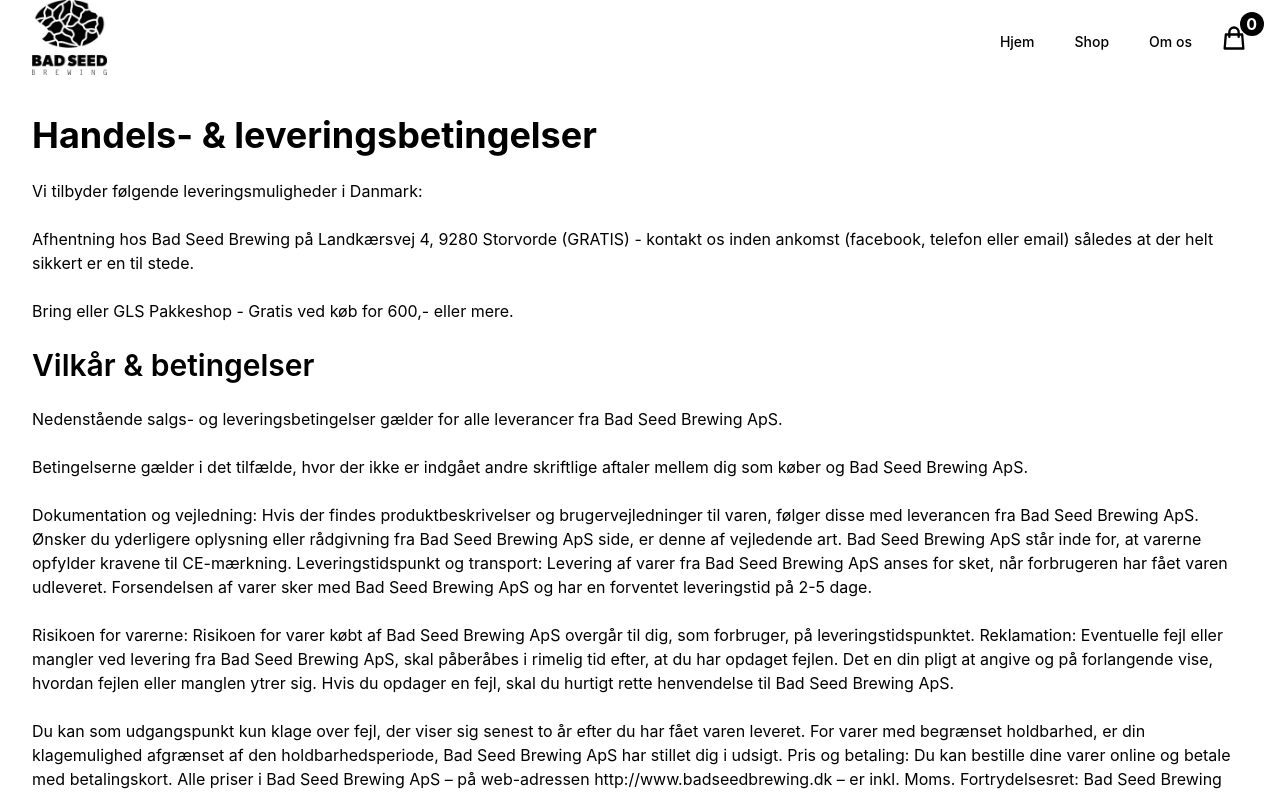
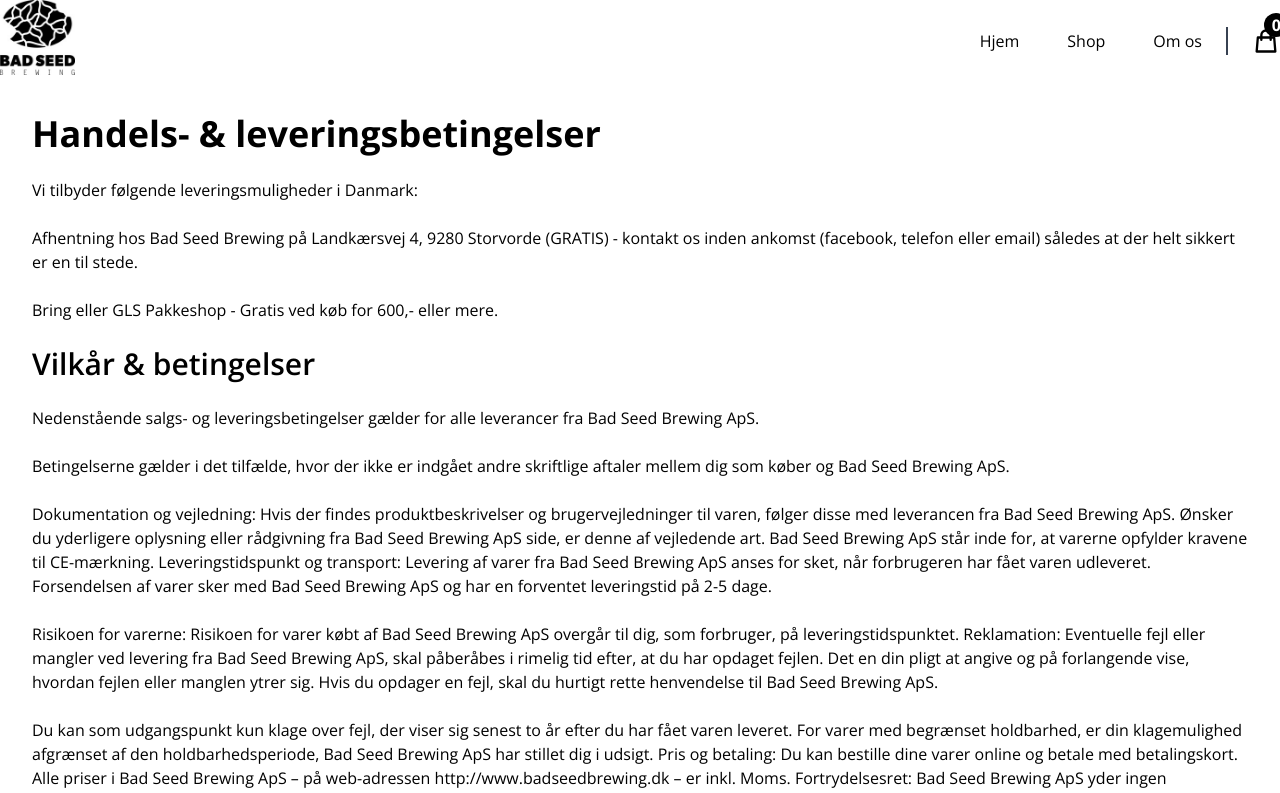
Before and after one commit to AndreasBruhn/Bad-Seed-Brewing, a Next.js app: page /privacy-policy in a window 1280 px wide. Shown: the top 793 px of the page. Built offline with nearby package versions, Linux system fonts and the light colour scheme.

Commit message:
fixing the active state of navbar

```diff
--- a/components/Nav_v2.js
+++ b/components/Nav_v2.js
@@ -1,8 +1,9 @@
 import Link from 'next/link';
+import Image from 'next/image';
 import { useContext } from 'react';
 import { CartContext } from '../context/shopContext';
+import { useRouter } from 'next/router';
 import MiniCart from './MiniCart';
-import Image from 'next/image';
 import { ShoppingBagIcon } from '@heroicons/react/outline';
 import { Fragment } from 'react';
 import { Disclosure, Menu, Transition } from '@headlessui/react';
@@ -14,11 +15,12 @@
 	{ name: 'Om os', href: '/about', current: false },
 ];
 
-function classNames(...classes) {
+function cn(...classes) {
 	return classes.filter(Boolean).join(' ');
 }
 
 export default function Nav() {
+	const router = useRouter();
 	const { cart, cartOpen, setCartOpen } = useContext(CartContext);
 
 	// functions as a quantity counter
@@ -31,7 +33,7 @@
 		<Disclosure as='nav' className='bg-white'>
 			{({ open }) => (
 				<>
-					<div className='max-w-7xl mx-auto px-2 sm:px-6 lg:px-8'>
+					<div className='max-w-7xl mx-auto px-2 sm:px-0'>
 						<div className='relative flex items-center justify-between'>
 							{/* logo  */}
 							<Link href='/' passHref>
@@ -60,22 +62,29 @@
 							</div>
 							<div className='hidden flex-1 md:flex items-center sm:items-stretch sm:justify-end'>
 								<div className='hidden sm:block sm:ml-6'>
-									<div className='flex space-x-4'>
+									<div className='flex items-center mx-auto'>
+										{/* navigation */}
 										{navigation.map((item) => (
+											<li key={item.name} className='px-4 list-none '>
 												<a
-												key={item.name}
 													href={item.href}
-												className='px-3 py-2 rounded-md text-sm font-medium text-black hover:text-gray-500'
+													className={cn(
+														router.pathname == item.href
+															? 'text-gray-700 font-bold border-b-2 border-w border-gray-700'
+															: '',
+														'p-2 hover:border-b-2 hover:outline-none hover:border-gray-700'
+													)}
 													aria-current={item.current ? 'page' : undefined}
 												>
 													{item.name}
 												</a>
+											</li>
 										))}
 										<a
-											className='text-md font-bold cursor-pointer relative'
+											className='text-md font-bold cursor-pointer relative border-l-2 border-gray-700 pl-6'
 											onClick={() => setCartOpen(!cartOpen)}
 										>
-											<ShoppingBagIcon className='h-7 w-7' />{' '}
+											<ShoppingBagIcon className='h-7 w-7 ' />{' '}
 											<span className='bg-black flex items-center justify-center w-6 h-6 text-white rounded-full absolute bottom-[65%] left-[70%]'>
 												{cartQuantity}
 											</span>
@@ -86,6 +95,7 @@
 						</div>
 					</div>
 
+					{/* Mobile menu  */}
 					<Disclosure.Panel className='sm:hidden'>
 						<div className='px-2 pt-2 pb-3 space-y-1'>
 							{navigation.map((item) => (
--- a/styles/globals.css
+++ b/styles/globals.css
@@ -1,3 +1,5 @@
+@import url('https://fonts.googleapis.com/css2?family=Open+Sans:wght@400;500;600;700&display=swap');
+
 @tailwind base;
 @tailwind components;
 @tailwind utilities;
@@ -6,8 +8,7 @@
 body {
 	padding: 0;
 	margin: 0;
-	font-family: -apple-system, BlinkMacSystemFont, Segoe UI, Roboto, Oxygen, Ubuntu, Cantarell,
-		Fira Sans, Droid Sans, Helvetica Neue, sans-serif;
+	font-family: 'Open Sans', sans-serif;
 }
 
 a {
```
Lines whose indentation alone changed are shown as unchanged.
